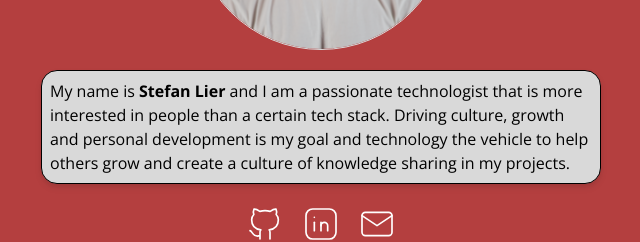
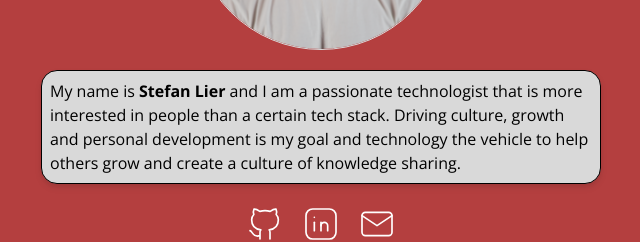
Before and after one commit to stehefan/stefanlier.de, a Next.js app: page / in a window 1280 px wide. Shown: the part 254-496 px from the top of the page, without its empty margins (319-959 px from the left). Built offline with nearby package versions, Linux system fonts and the light colour scheme; no server answers; the database is empty.

Commit message:
feat: rephrase intro section

```diff
--- a/app/page.tsx
+++ b/app/page.tsx
@@ -23,7 +23,7 @@ export default async function Home() {
                 <section className={'description rounded-2xl border-black bg-offwhite border p-2 drop-shadow-md'}>
                     My name is <b>Stefan Lier</b> and I am a passionate technologist that is more interested in people than a
                     certain tech stack. Driving culture, growth and personal development is my goal and technology the
-                    vehicle to help others grow and create a culture of knowledge sharing in my projects.
+                    vehicle to help others grow and create a culture of knowledge sharing.
                 </section>
                 <section className={'flex flex-row justify-center gap-4 mt-2'}>
                     <Link target={'_blank'} href={'https://www.github.com/stehefan'} aria-label={'Github-Link'}>
```
